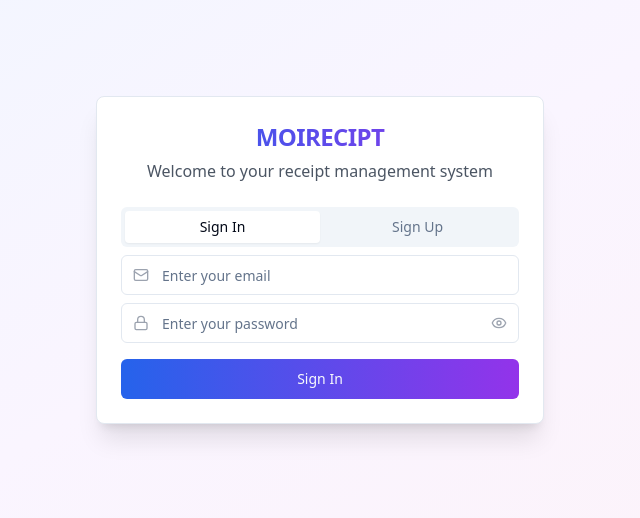
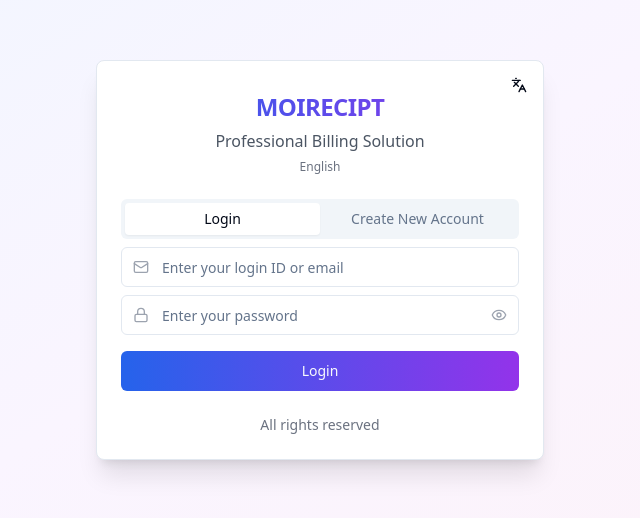
Before and after one commit to Arunpandian-AISION2030/moirecipt-buddy-app-73, a React (Vite) app: page /login in a window 1280 px wide. Shown: the part 140-658 px from the top of the page, without its empty margins (320-960 px from the left). Built offline with nearby package versions, Linux system fonts and the light colour scheme.

Commit message:
Implement Tamil/English translation for login screen
Adds translation support to the login screen, allowing users to switch between Tamil and English.

```diff
--- a/src/pages/Login.tsx
+++ b/src/pages/Login.tsx
@@ -7,12 +7,12 @@ import { Input } from "@/components/ui/input";
 import { Card, CardContent, CardHeader, CardTitle } from "@/components/ui/card";
 import { Tabs, TabsContent, TabsList, TabsTrigger } from "@/components/ui/tabs";
 import { useToast } from "@/hooks/use-toast";
-import { Mail, Lock, Eye, EyeOff } from "lucide-react";
+import { Mail, Lock, Eye, EyeOff, Languages } from "lucide-react";
 import { useLanguage } from "@/contexts/LanguageContext";
 
 const Login = () => {
   const { login, signUp, isAuthenticated } = useAuth();
-  const { t } = useLanguage();
+  const { t, language, toggleLanguage } = useLanguage();
   const navigate = useNavigate();
   const { toast } = useToast();
 
@@ -32,8 +32,8 @@ const Login = () => {
 
     if (!email.trim() || !password.trim()) {
       toast({
-        title: "Error",
-        description: "Please enter both email and password",
+        title: t('validation_error'),
+        description: t('required_field'),
         variant: "destructive",
       });
       return;
@@ -47,21 +47,21 @@ const Login = () => {
       if (error) {
         console.error('Login error:', error);
         toast({
-          title: "Login Failed",
+          title: t('validation_error'),
           description: error.message || "Invalid email or password",
           variant: "destructive",
         });
       } else {
         toast({
-          title: "Success!",
-          description: "Welcome back!",
+          title: t('login_title'),
+          description: t('splash_welcome'),
         });
         navigate('/');
       }
     } catch (error) {
       console.error('Login error:', error);
       toast({
-        title: "Error",
+        title: t('validation_error'),
         description: "An unexpected error occurred",
         variant: "destructive",
       });
@@ -75,8 +75,8 @@ const Login = () => {
 
     if (!email.trim() || !password.trim()) {
       toast({
-        title: "Error",
-        description: "Please enter both email and password",
+        title: t('validation_error'),
+        description: t('required_field'),
         variant: "destructive",
       });
       return;
@@ -84,7 +84,7 @@ const Login = () => {
 
     if (password.length < 6) {
       toast({
-        title: "Error",
+        title: t('validation_error'),
         description: "Password must be at least 6 characters long",
         variant: "destructive",
       });
@@ -99,20 +99,20 @@ const Login = () => {
       if (error) {
         console.error('Sign up error:', error);
         toast({
-          title: "Sign Up Failed",
+          title: t('validation_error'),
           description: error.message || "Failed to create account",
           variant: "destructive",
         });
       } else {
         toast({
-          title: "Success!",
+          title: t('create_new_account'),
           description: "Account created! Please check your email to confirm your account.",
         });
       }
     } catch (error) {
       console.error('Sign up error:', error);
       toast({
-        title: "Error",
+        title: t('validation_error'),
         description: "An unexpected error occurred",
         variant: "destructive",
       });
@@ -124,18 +124,29 @@ const Login = () => {
   return (
     <div className="min-h-screen bg-gradient-to-br from-blue-50 via-purple-50 to-pink-50 flex items-center justify-center p-4">
       <Card className="w-full max-w-md shadow-xl">
-        <CardHeader className="text-center">
+        <CardHeader className="text-center relative">
+          <Button
+            variant="ghost"
+            size="sm"
+            onClick={toggleLanguage}
+            className="absolute top-2 right-2 h-8 w-8 p-0"
+          >
+            <Languages className="h-4 w-4" />
+          </Button>
           <CardTitle className="text-2xl font-bold bg-gradient-to-r from-blue-600 to-purple-600 bg-clip-text text-transparent">
             MOIRECIPT
           </CardTitle>
-          <p className="text-gray-600">Welcome to your receipt management system</p>
+          <p className="text-gray-600">{t('professional_billing_solution')}</p>
+          <div className="text-xs text-gray-500 mt-2">
+            {language === 'en' ? 'English' : 'தமிழ்'}
+          </div>
         </CardHeader>
 
         <CardContent>
           <Tabs defaultValue="signin" className="w-full">
             <TabsList className="grid w-full grid-cols-2">
-              <TabsTrigger value="signin">Sign In</TabsTrigger>
-              <TabsTrigger value="signup">Sign Up</TabsTrigger>
+              <TabsTrigger value="signin">{t('login')}</TabsTrigger>
+              <TabsTrigger value="signup">{t('create_new_account')}</TabsTrigger>
             </TabsList>
 
             <TabsContent value="signin">
@@ -145,7 +156,7 @@ const Login = () => {
                     <Mail className="absolute left-3 top-3 h-4 w-4 text-gray-400" />
                     <Input
                       type="email"
-                      placeholder="Enter your email"
+                      placeholder={t('enter_login_id_email')}
                       value={email}
                       onChange={(e) => setEmail(e.target.value)}
                       className="pl-10"
@@ -156,7 +167,7 @@ const Login = () => {
                     <Lock className="absolute left-3 top-3 h-4 w-4 text-gray-400" />
                     <Input
                       type={showPassword ? "text" : "password"}
-                      placeholder="Enter your password"
+                      placeholder={t('enter_password')}
                       value={password}
                       onChange={(e) => setPassword(e.target.value)}
                       className="pl-10 pr-10"
@@ -176,7 +187,7 @@ const Login = () => {
                   className="w-full bg-gradient-to-r from-blue-600 to-purple-600 hover:from-blue-700 hover:to-purple-700"
                   disabled={isLoading}
                 >
-                  {isLoading ? "Signing In..." : "Sign In"}
+                  {isLoading ? t('logging_in') : t('login')}
                 </Button>
               </form>
             </TabsContent>
@@ -188,7 +199,7 @@ const Login = () => {
                     <Mail className="absolute left-3 top-3 h-4 w-4 text-gray-400" />
                     <Input
                       type="email"
-                      placeholder="Enter your email"
+                      placeholder={t('enter_login_id_email')}
                       value={email}
                       onChange={(e) => setEmail(e.target.value)}
                       className="pl-10"
@@ -199,7 +210,7 @@ const Login = () => {
                     <Lock className="absolute left-3 top-3 h-4 w-4 text-gray-400" />
                     <Input
                       type={showPassword ? "text" : "password"}
-                      placeholder="Create a password (min 6 characters)"
+                      placeholder={`${t('password')} (${language === 'en' ? 'min 6 characters' : 'குறைந்தது 6 எழுத்துகள்'})`}
                       value={password}
                       onChange={(e) => setPassword(e.target.value)}
                       className="pl-10 pr-10"
@@ -220,11 +231,15 @@ const Login = () => {
                   className="w-full bg-gradient-to-r from-green-600 to-blue-600 hover:from-green-700 hover:to-blue-700"
                   disabled={isLoading}
                 >
-                  {isLoading ? "Creating Account..." : "Create Account"}
+                  {isLoading ? (language === 'en' ? "Creating Account..." : "கணக்கை உருவாக்குகிறது...") : t('create_new_account')}
                 </Button>
               </form>
             </TabsContent>
           </Tabs>
+
+          <div className="mt-6 text-center text-sm text-gray-500">
+            <p>{t('all_rights_reserved')}</p>
+          </div>
         </CardContent>
       </Card>
     </div>
```
